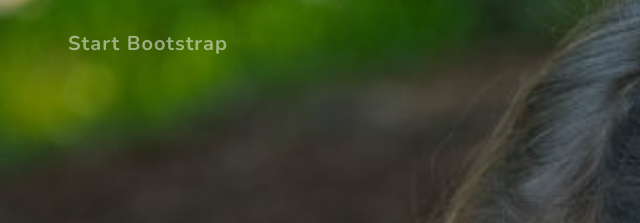
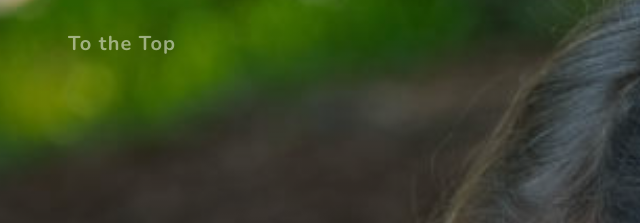
Before and after one commit to jfietkau1/MissingPersons1, a plain HTML site: page index.html in a window 1280 px wide. Shown: the top 223 px of the page, 50-690 px from the left. Drawn offline with nearby package versions, Linux system fonts and the light colour scheme.

Commit message:
Update index.html
updated

```diff
--- a/index.html
+++ b/index.html
@@ -5,7 +5,7 @@
         <meta name="viewport" content="width=device-width, initial-scale=1, shrink-to-fit=no" />
         <meta name="description" content="" />
         <meta name="author" content="" />
-        <title>Missing persons - Start Bootstrap Theme</title>
+        <title>Missing Persons</title>
         <link rel="icon" type="image/x-icon" href="assets/favicon.ico" />
         <!-- Font Awesome icons (free version)-->
         <script src="https://use.fontawesome.com/releases/v6.1.0/js/all.js" crossorigin="anonymous"></script>
@@ -19,7 +19,7 @@
         <!-- Navigation-->
         <nav class="navbar navbar-expand-lg navbar-light fixed-top" id="mainNav">
             <div class="container px-4 px-lg-5">
-                <a class="navbar-brand" href="#page-top">Start Bootstrap</a>
+                <a class="navbar-brand" href="#page-top">To the Top</a>
                 <button class="navbar-toggler navbar-toggler-right" type="button" data-bs-toggle="collapse" data-bs-target="#navbarResponsive" aria-controls="navbarResponsive" aria-expanded="false" aria-label="Toggle navigation">
                     Menu
                     <i class="fas fa-bars"></i>
```
